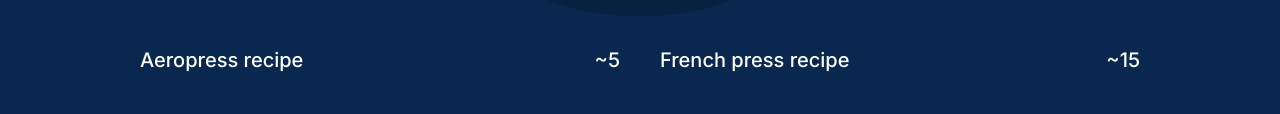
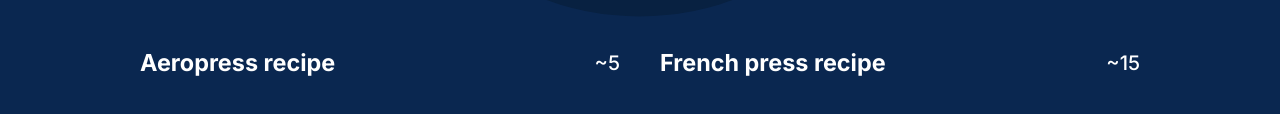
Before and after one commit to iankamar/se_project_coffeeshop, a plain HTML site: page index.html in a window 1280 px wide. Shown: the part 1465-1579 px from the top of the page. Drawn offline with Linux system fonts and the light colour scheme.

Commit message:
New update for my project

```diff
--- a/index.html
+++ b/index.html
@@ -89,9 +89,9 @@
                   allowfullscreen=""
                 >
                 </iframe>
-                <div class="recipe__caption">
-                  <div class="recipe__caption-title">Aeropress recipe</div>
-                  <p class="recipe__time">~5</p>
+                <div class="recipe-caption">
+                  <h3 class="recipe-capiton__title">Aeropress recipe</h3>
+                  <p class="recipe-caption__time">~5</p>
                 </div>
               </div>
               <div class="recipes__video">
@@ -104,19 +104,19 @@
                   allowfullscreen=""
                 >
                 </iframe>
-                <div class="recipe__caption">
-                  <div class="recipe__caption-title">French press recipe</div>
-                  <p class="recipe__time">~15</p>
+                <div class="recipe-caption">
+                  <h3 class="recipe-caption__title">French press recipe</h3>
+                  <p class="recipe-caption__time">~15</p>
                 </div>
               </div>
             </div>
           </div>
         </section>
-        <!--section class="menu"></section>
+        <section class="menu"></section>
         <section class="reservation"></section>
-        <section class="about"></section>-->
+        <section class="about"></section>
       </main>
-      <!--<footer class="footer"></footer>-->
+      <footer class="footer"></footer>
     </div>
   </body>
 </html>
--- a/pages/index.css
+++ b/pages/index.css
@@ -181,7 +181,7 @@
   border: none;
 }
 
-.recipe__caption {
+.recipe-caption {
   display: flex;
   justify-content: space-between;
   font-family: "Inter", Arial, sans-serif;
```
